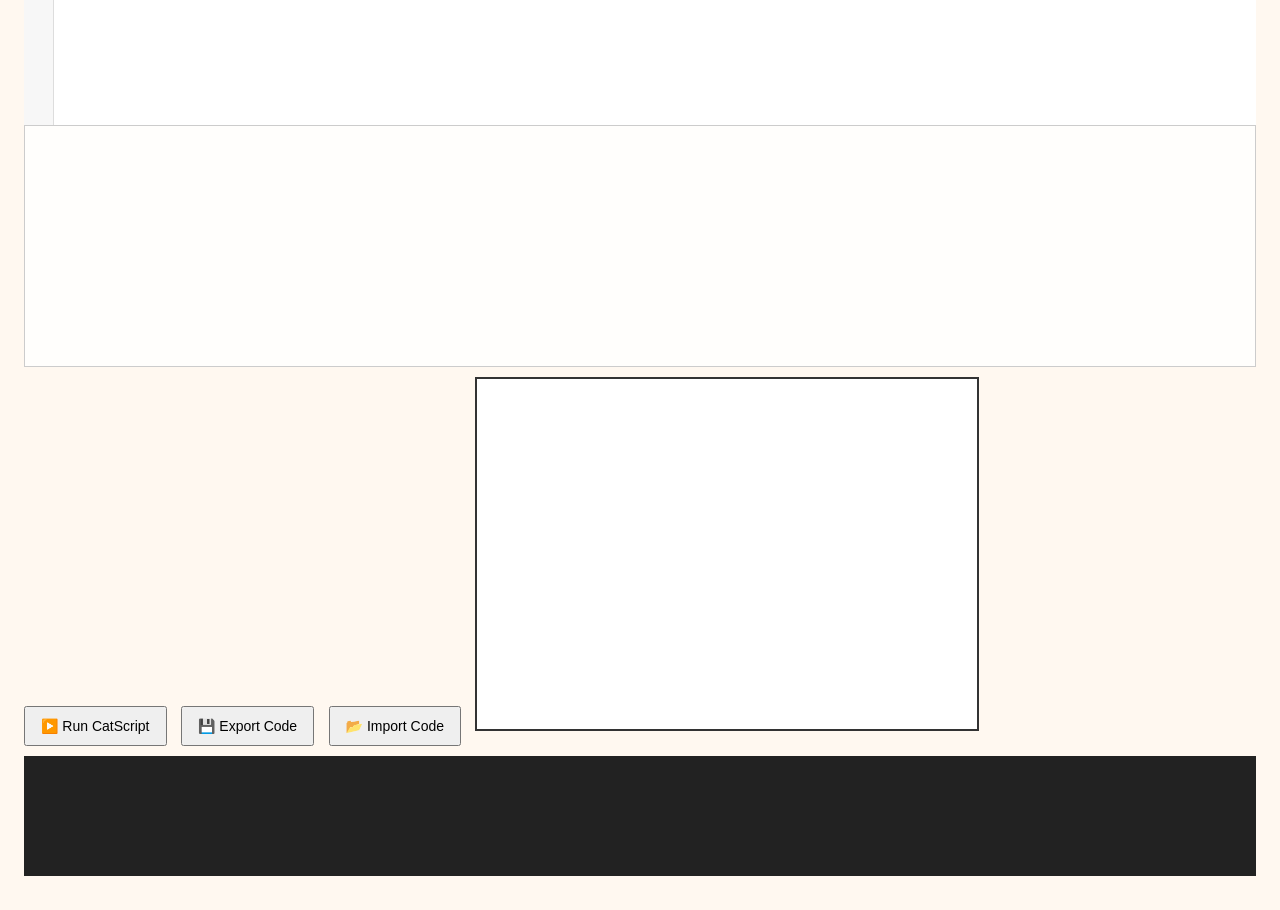
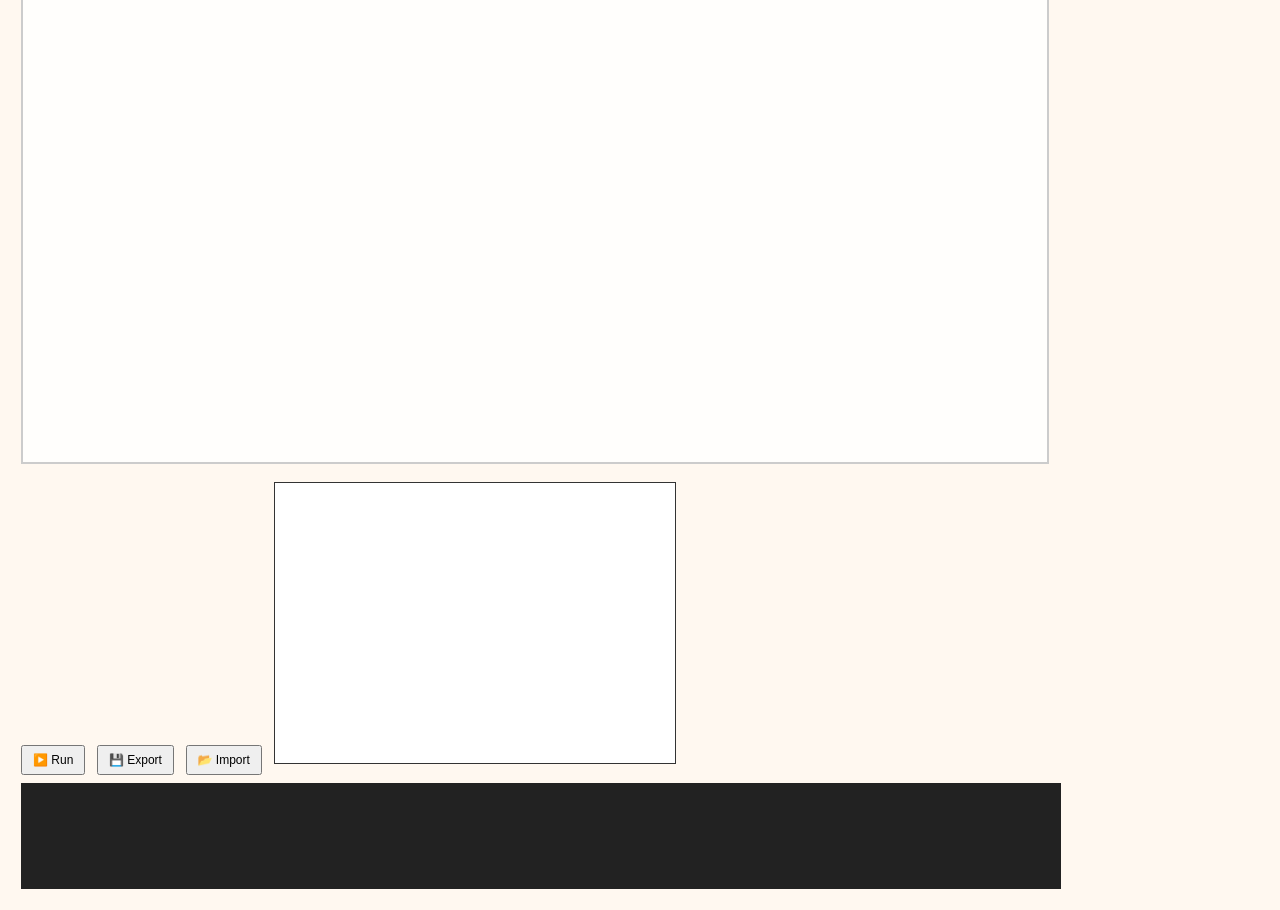
Before and after one commit to Gatoc-Idk/CatScript, a plain HTML site: page index.html in a window 1280 px wide. Shown: the part 280-1190 px from the top of the page. Drawn offline with nearby package versions, Linux system fonts and the light colour scheme.

Commit message:
index.html

```diff
--- a/Index.html
+++ b/index.html
@@ -5,12 +5,54 @@
   <title>CatScript v3.2</title>
   <link rel="stylesheet" href="https://cdnjs.cloudflare.com/ajax/libs/codemirror/5.65.13/codemirror.min.css" />
   <style>
-    body { font-family: sans-serif; padding: 1em; background: #fff8f0; }
-    #editor { height: 240px; border: 1px solid #ccc; background: #fffefc; }
-    canvas { border: 2px solid #333; background: #ffffff; margin-top: 10px; }
-    button { margin-top: 10px; margin-right: 10px; padding: 10px 15px; font-size: 14px; cursor: pointer; }
-    h1 { color: #3a3a3a; }
-    #console { background: #222; color: #0f0; padding: 10px; margin-top: 10px; height: 100px; overflow-y: auto; font-family: monospace; white-space: pre-wrap; }
+    body {
+      font-family: sans-serif;
+      padding: 1em;
+      background: #fff8f0;
+      font-size: 13px;
+    }
+    #editor {
+      width: 80vw;
+      height: 600px;
+      border: 2px solid #ccc;
+      background: #fffefc;
+      margin-bottom: 10px;
+    }
+    .CodeMirror {
+      height: 100% !important;
+      font-size: 14px;
+    }
+    canvas {
+      border: 1px solid #333;
+      background: #ffffff;
+      margin-top: 8px;
+      width: 400px;
+      height: 280px;
+    }
+    button {
+      margin-top: 8px;
+      margin-right: 8px;
+      padding: 6px 10px;
+      font-size: 12px;
+      cursor: pointer;
+    }
+    h1 {
+      color: #3a3a3a;
+      font-size: 20px;
+      margin-bottom: 0.5em;
+    }
+    #console {
+      background: #222;
+      color: #0f0;
+      padding: 8px;
+      margin-top: 8px;
+      height: 90px;
+      overflow-y: auto;
+      font-family: monospace;
+      white-space: pre-wrap;
+      width: 80vw;
+      font-size: 12px;
+    }
   </style>
 </head>
 <body>
@@ -20,14 +62,13 @@
 // meow color = "hotpink";
 // DrawPaw(200, 150, 40, color);</textarea>
   <div id="editor"></div>
-  <button onclick="runCatScript()">▶️ Run CatScript</button>
-  <button onclick="exportCode()">💾 Export Code</button>
-  <button onclick="importCode()">📂 Import Code</button>
+  <button onclick="runCatScript()">▶️ Run</button>
+  <button onclick="exportCode()">💾 Export</button>
+  <button onclick="importCode()">📂 Import</button>
   <input type="file" id="fileInput" style="display: none" />
   <canvas id="catCanvas" width="500" height="350"></canvas>
   <div id="console"></div>
 
-  <!-- CodeMirror -->
   <script src="https://cdnjs.cloudflare.com/ajax/libs/codemirror/5.65.13/codemirror.min.js"></script>
   <script src="https://cdnjs.cloudflare.com/ajax/libs/codemirror/5.65.13/mode/javascript/javascript.min.js"></script>
 
@@ -43,6 +84,7 @@
       theme: 'default',
       lineNumbers: true
     });
+    editor.setSize("100%", "100%");
 
     function logToConsole(message) {
       consoleEl.textContent += message + "\n";
@@ -60,7 +102,6 @@
       ctx.fill();
     }
 
-    // 50+ CatScript commands mapped to JS
     const catWords = {
       "meow": "let", "purr": "logToConsole", "scratch": "function",
       "DrawPaw": "DrawPaw", "CleanWhiskers": "CleanWhiskers",
```
